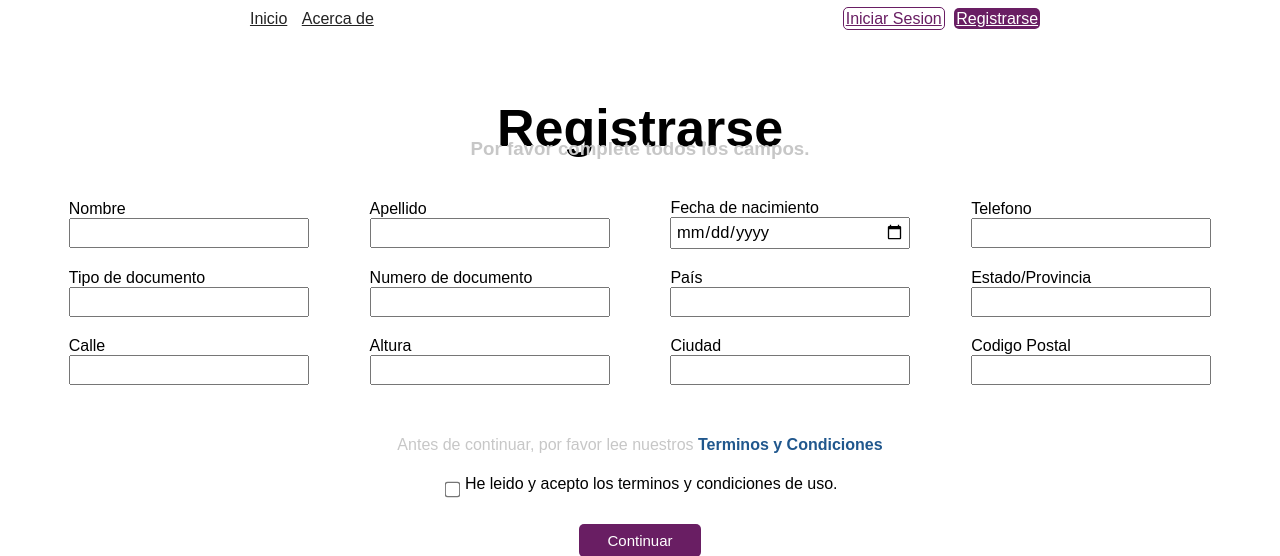
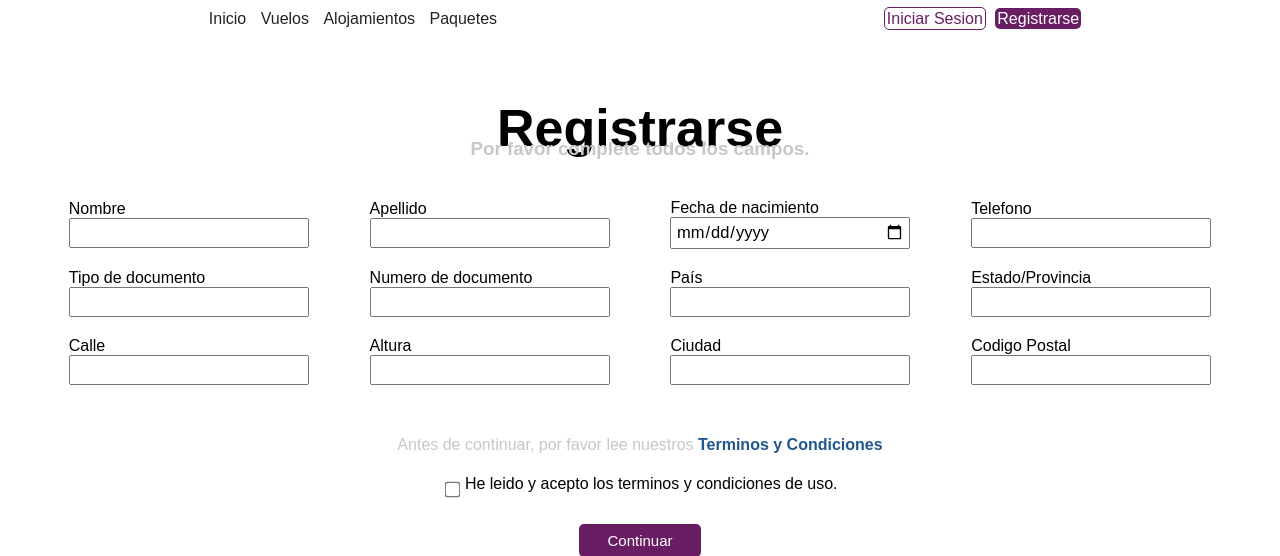
Before and after one commit to francopicc/vehiculos-facultad-utn, a Django app: template vehiculos/templates/paginas/register.html in a window 1280 px wide. Shown: the top 556 px of the page. Run offline with Django 3.2, Linux system fonts and the light colour scheme; the template is opened without the code that fills it, so the values that code supplies are empty; some libraries are stand-ins or nearby versions; some web fonts are replaced.

```diff
--- a/vehiculos/static/style.css
+++ b/vehiculos/static/style.css
@@ -14,6 +14,10 @@
 .link {
     cursor: pointer;
     color: #20578d;
+}
+
+a {
+    text-decoration: none;
 }
 
 /* Configuracion del Navbar (solamente diseño) */
@@ -79,7 +83,7 @@ nav {
     font-size: 23px;
     margin-top: -45px;
     margin-left: 18em;
-    line-height: 42px;
+    line-height: 17.5px;
 }
 
 .splashVioletText {
@@ -207,7 +211,7 @@ nav {
 }
 
 .explainingPasosFlight {
-    margin-top: 1em;
+    margin-top: 0.75em;
     display: flex;
     flex-direction: row;
     justify-content: center;
@@ -215,13 +219,14 @@ nav {
 
 .explainingPasosFlight h2 {
     margin-left: 15px;
+    margin-top: 40px;
     font-size: 5em;
     color:var(--color-primario);
 }
 
 .explainingPasosFlight h3 {
     color: #616161;
-    margin-top: 38px;
+    margin-top: 75px;
     margin-left: 15px;
 }
 
--- a/vehiculos/templates/paginas/index.html
+++ b/vehiculos/templates/paginas/index.html
@@ -1 +1 @@
-{% extends "base.html" %}
+{% extends "home.html" %}
--- a/vehiculos/templates/paginas/login.html
+++ b/vehiculos/templates/paginas/login.html
@@ -17,7 +17,9 @@
     <nav class="navbar">
         <div class="content-left">
             <a href="/">Inicio</a>
-            <a href="/acerca">Acerca de</a>
+            <a href="/acerca">Vuelos</a>
+            <a href="/acerca">Alojamientos</a>
+            <a href="/acerca">Paquetes</a>
         </div>
         <div class="content-right">
             <a class="login" href="/login">Iniciar Sesion</a>
--- a/vehiculos/templates/paginas/register.html
+++ b/vehiculos/templates/paginas/register.html
@@ -17,7 +17,9 @@
     <nav class="navbar">
         <div class="content-left">
             <a href="/">Inicio</a>
-            <a href="/acerca">Acerca de</a>
+            <a href="/acerca">Vuelos</a>
+            <a href="/acerca">Alojamientos</a>
+            <a href="/acerca">Paquetes</a>
         </div>
         <div class="content-right">
             <a class="login" href="/login">Iniciar Sesion</a>
```
Also changed, not shown: vehiculos/templates/home.html (renamed from vehiculos/templates/base.html).
